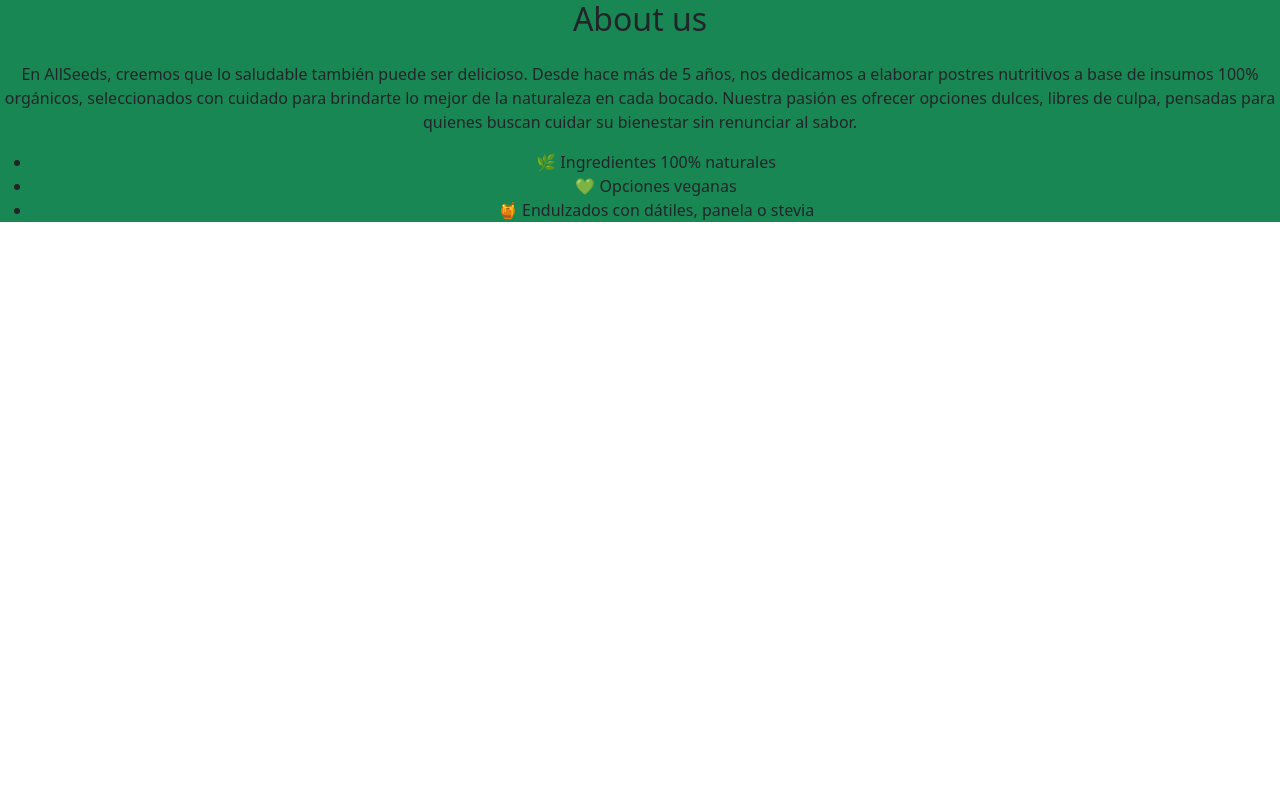
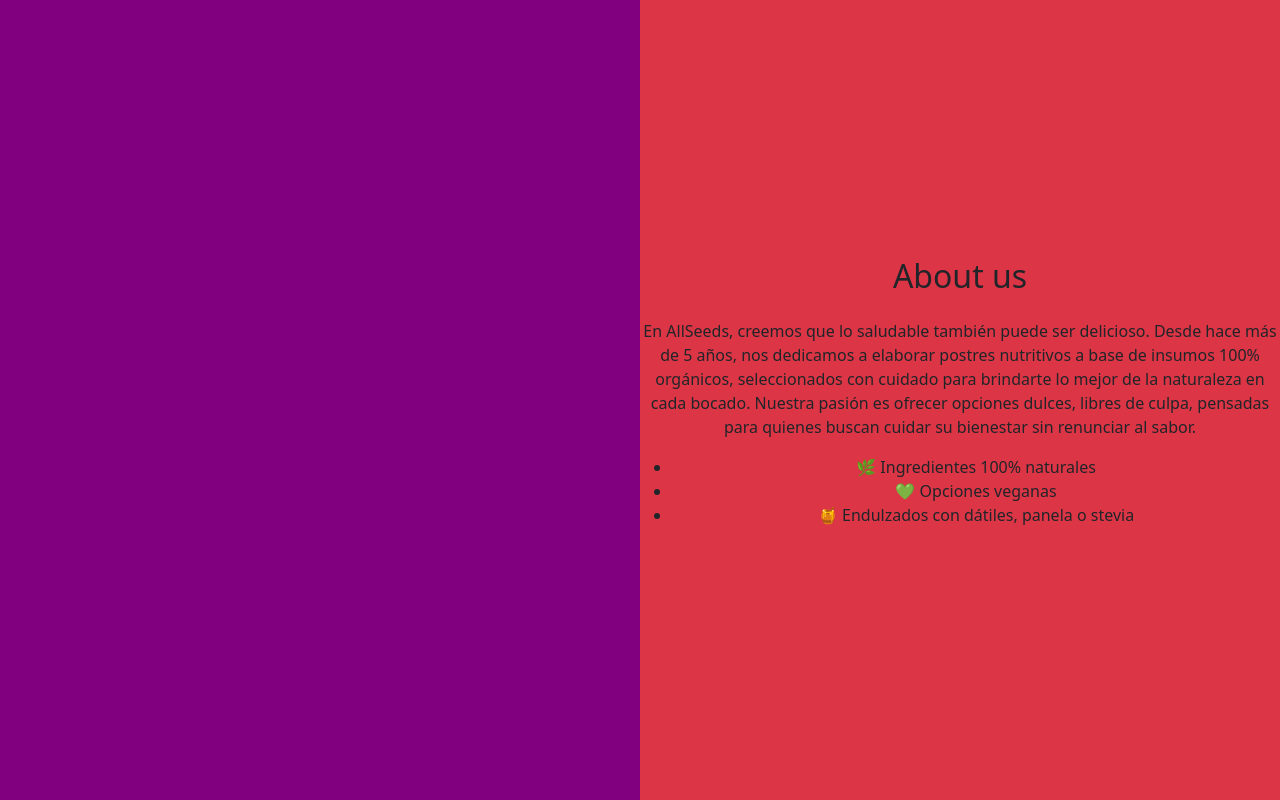
Before and after one commit to SebMal64/all-seeds, a React app in the folder react/: page / in a window 1280 px wide. Built offline with nearby package versions, Linux system fonts and the light colour scheme.

Commit message:
Color-abouts

```diff
--- a/react/src/AboutUs.css
+++ b/react/src/AboutUs.css
@@ -14,3 +14,8 @@
     align-items: center;
 
 }
+.square {
+    background-color: purple;
+    height: 100vh;
+
+}
--- a/react/src/AboutUs.js
+++ b/react/src/AboutUs.js
@@ -1,9 +1,14 @@
-import './AboutUs.css'
+import './AboutUs.css';
+
 
 function AboutUs() {
     return (
 
-                <section className="bg-success py-10 px-6 max-w-4xl mx-auto text-center">
+                <section className="about bg-danger py-10 px-6 max-w-4xl mx-auto text-center">
+                  <div className='bg-fail square'>
+
+                  </div>
+                  <div>
       <h2 className="text-3xl font-bold mb-4">About us</h2>
       <p className="text-lg text-gray-700 mb-6">
 En AllSeeds, creemos que lo saludable también puede ser delicioso. Desde hace más de 5 años, nos dedicamos a elaborar postres nutritivos a base de insumos 100% orgánicos, seleccionados con cuidado para brindarte lo mejor de la naturaleza en cada bocado. Nuestra pasión es ofrecer opciones dulces, libres de culpa, pensadas para quienes buscan cuidar su bienestar sin renunciar al sabor.      </p>
@@ -11,7 +16,7 @@
         <li>🌿 Ingredientes 100% naturales</li>
         <li>💚 Opciones veganas</li>
         <li>🍯 Endulzados con dátiles, panela o stevia</li>
-      </ul>
+      </ul></div>
     </section>
         )
 }
```
